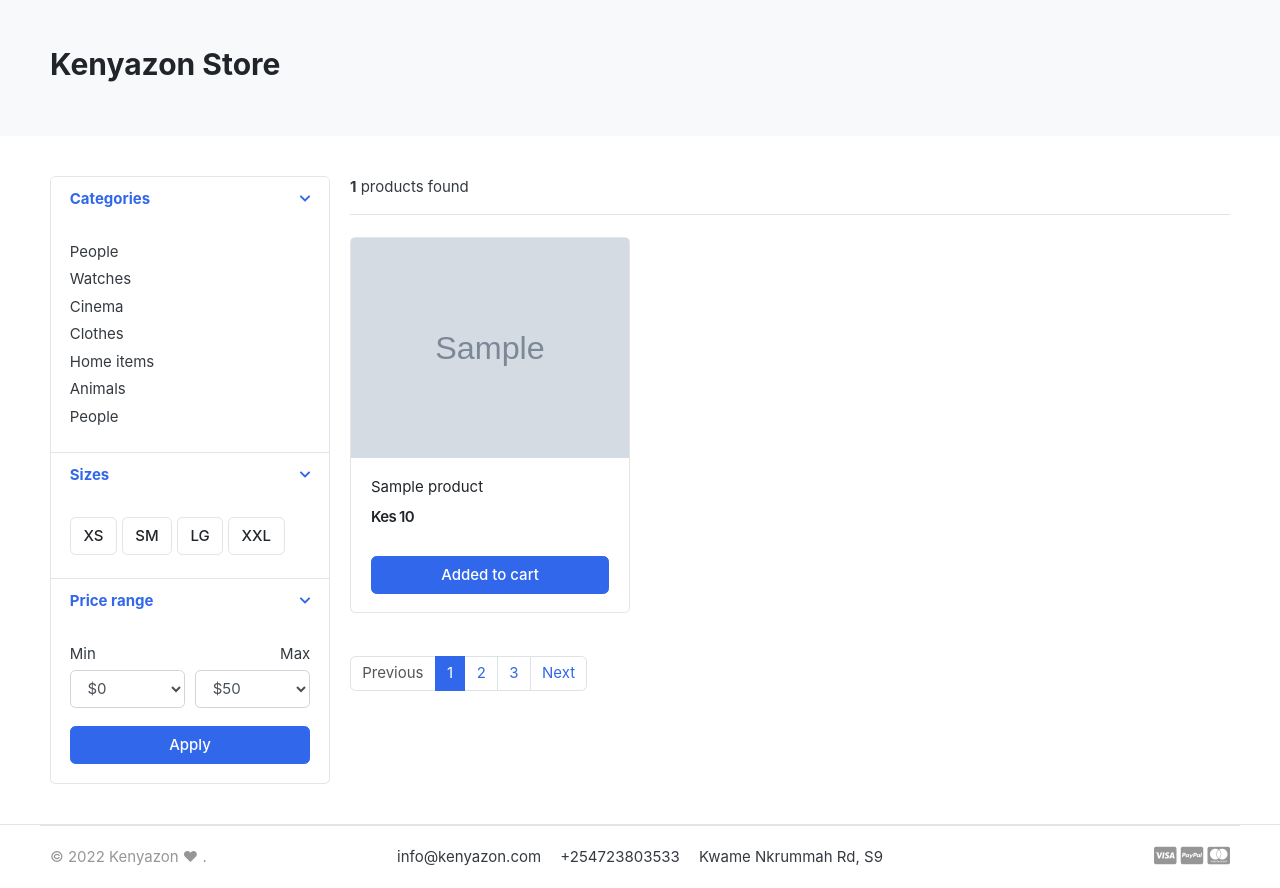
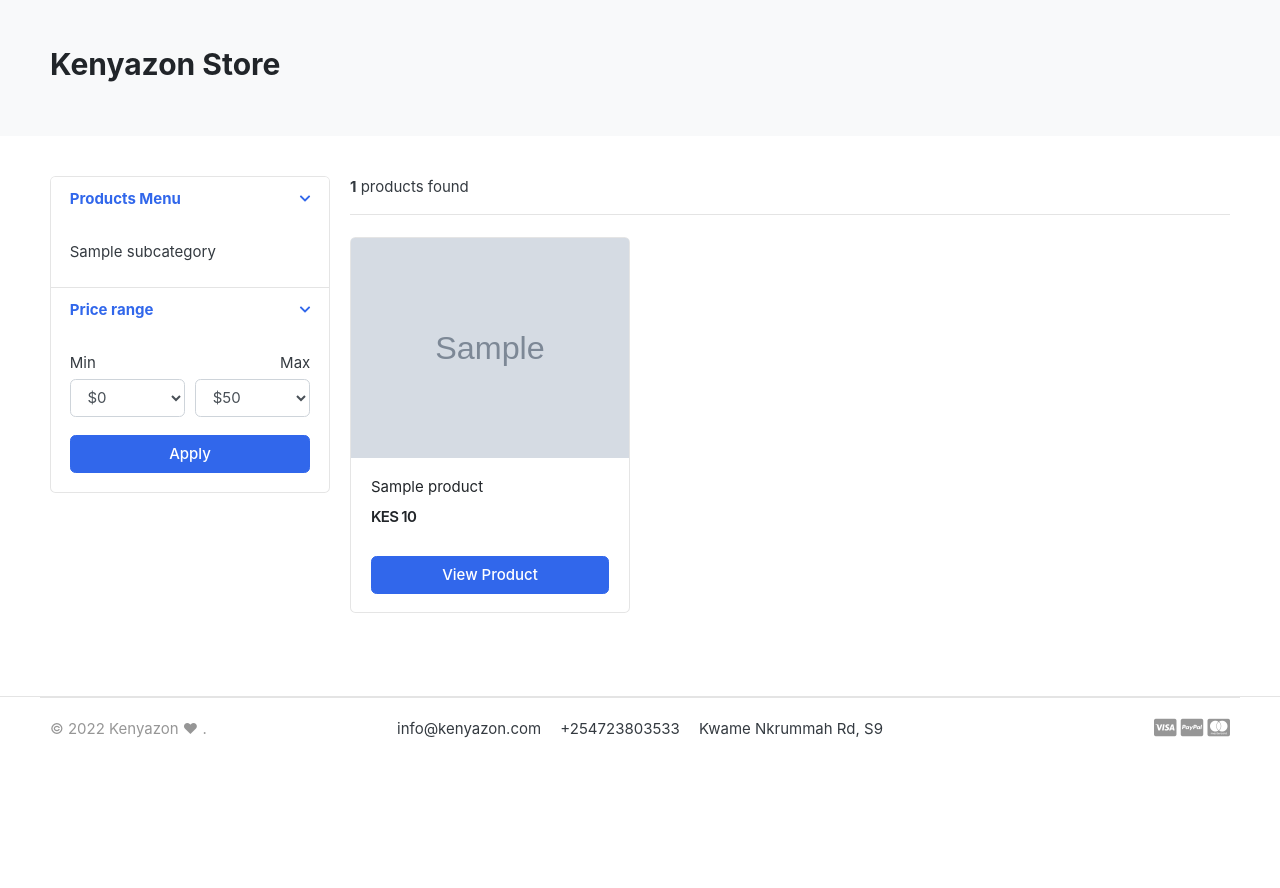
Before and after one commit to SukunaCodes/Kenyazon-Ecommerce, a Django app: template templates/store/store.html in a window 1280 px wide. Shown: the part 118-1006 px from the top of the page. After the commit the page ends 856 px from the top, so only its background shows below. Run offline with Django 4.2, Linux system fonts and the light colour scheme; the template is opened without the code that fills it: most values are stand-ins (such as "Sample title", 1, 10 or a date in 2020); grey boxes marked "Sample" are stand-in pictures; some libraries are stand-ins or nearby versions; some web fonts are replaced.

Commit message:
Bugs fixed

```diff
--- a/templates/store/store.html
+++ b/templates/store/store.html
@@ -1,11 +1,16 @@
 {% extends 'base.html' %}
+
 {% load static %}
 
 {% block content %}
 <!-- ========================= SECTION PAGETOP ========================= -->
 <section class="section-pagetop bg">
     <div class="container">
-        <h2 class="title-page">Kenyazon Store</h2>
+        {% if 'search' in request.path %}
+            <h2 class="title-page">Search Results</h2>
+        {% else %}
+            <h2 class="title-page">Kenyazon Store</h2>
+        {% endif %}
 
     </div> <!-- container //  -->
 </section>
@@ -22,56 +27,21 @@
 		<header class="card-header">
 			<a href="#" data-toggle="collapse" data-target="#collapse_1" aria-expanded="true" class="">
 				<i class="icon-control fa fa-chevron-down"></i>
-				<h6 class="title">Categories</h6>
+				<h6 class="title">Products Menu</h6>
 			</a>
 		</header>
 		<div class="filter-content collapse show" id="collapse_1" style="">
 			<div class="card-body">
 
 				<ul class="list-menu">
-				<li><a href="#">People  </a></li>
-				<li><a href="#">Watches </a></li>
-				<li><a href="#">Cinema  </a></li>
-				<li><a href="#">Clothes  </a></li>
-				<li><a href="#">Home items </a></li>
-				<li><a href="#">Animals</a></li>
-				<li><a href="#">People </a></li>
+                    {% for subcategory in link %}
+				<li><a href="{{ subcategory.get_url }}">{{ subcategory.subcategory_name }}</a></li>
+				    {% endfor %}
 				</ul>
 
 			</div> <!-- card-body.// -->
 		</div>
 	</article> <!-- filter-group  .// -->
-	<article class="filter-group">
-		<header class="card-header">
-			<a href="#" data-toggle="collapse" data-target="#collapse_4" aria-expanded="true" class="">
-				<i class="icon-control fa fa-chevron-down"></i>
-				<h6 class="title">Sizes </h6>
-			</a>
-		</header>
-		<div class="filter-content collapse show" id="collapse_4" style="">
-			<div class="card-body">
-			  <label class="checkbox-btn">
-			    <input type="checkbox">
-			    <span class="btn btn-light"> XS </span>
-			  </label>
-
-			  <label class="checkbox-btn">
-			    <input type="checkbox">
-			    <span class="btn btn-light"> SM </span>
-			  </label>
-
-			  <label class="checkbox-btn">
-			    <input type="checkbox">
-			    <span class="btn btn-light"> LG </span>
-			  </label>
-
-			  <label class="checkbox-btn">
-			    <input type="checkbox">
-			    <span class="btn btn-light"> XXL </span>
-			  </label>
-		</div><!-- card-body.// -->
-		</div>
-	</article> <!-- filter-group .// -->
 
 	<article class="filter-group">
 		<header class="card-header">
@@ -128,37 +98,57 @@
 </header><!-- sect-heading -->
 
 <div class="row">
+    {% if products %}
     {% for product in products %}
         <div class="col-md-4">
             <figure class="card card-product-grid">
                 <div class="img-wrap">
 
-                    <img src="{{ product.product_image.url }}">
+                    <a href="{{ product.get_url }}" class="img-wrap"><img src="{{ product.product_image.url }}"></a>
 
                 </div> <!-- img-wrap.// -->
                 <figcaption class="info-wrap">
                     <div class="fix-height">
-                        <a href="./product-detail.html" class="title">{{ product.product_name }}</a>
+                        <a href="{{ product.get_url }}" class="title">{{ product.product_name }}</a>
                         <div class="price-wrap mt-2">
-                            <span class="price">Kes {{ product.price }}</span>
+                            <span class="price">KES {{ product.price }}</span>
                         </div> <!-- price-wrap.// -->
                     </div>
-                    <a href="#" class="btn btn-block btn-primary">Added to cart </a>
+                    <a href="{{ product.get_url }}" class="btn btn-block btn-primary">View Product</a>
                 </figcaption>
             </figure>
         </div> <!-- col.// -->
     {% endfor %}
+    {% else %}
+        <div>
+            <h3>No results found</h3>
+        </div>
+    {% endif %}
 </div> <!-- row end.// -->
 
 
 <nav class="mt-4" aria-label="Page navigation sample">
-  <ul class="pagination">
-    <li class="page-item disabled"><a class="page-link" href="#">Previous</a></li>
-    <li class="page-item active"><a class="page-link" href="#">1</a></li>
-    <li class="page-item"><a class="page-link" href="#">2</a></li>
-    <li class="page-item"><a class="page-link" href="#">3</a></li>
-    <li class="page-item"><a class="page-link" href="#">Next</a></li>
-  </ul>
+    {% if products.has_other_pages %}
+      <ul class="pagination">
+          {% if products.has_previous %}
+        <li class="page-item"><a class="page-link" href="?page={{ products.previous_page_number }}">Previous</a></li>
+          {% else %}
+          <li class="page-item disabled"><a class="page-link" href="?page=#">Previous</a></li>
+          {% endif %}
+      {% for i in products.paginator.page_range %}
+        {% if products.number == i %}
+            <li class="page-item active"><a class="page-link" href="#">{{ i }}</a></li>
+        {% else %}
+            <li class="page-item"><a class="page-link" href="?page={{ i }}">{{ i }}</a></li>
+        {% endif %}
+      {% endfor %}
+        {% if products.has_next %}
+        <li class="page-item"><a class="page-link" href="?page={{ products.next_page_number }}">Next</a></li>
+      {% else %}
+        <li class="page-item disabled"><a class="page-link" href="?page=#">Next</a></li>
+      {% endif %}
+      </ul>
+    {% endif %}
 </nav>
 
 	</main> <!-- col.// -->
```
